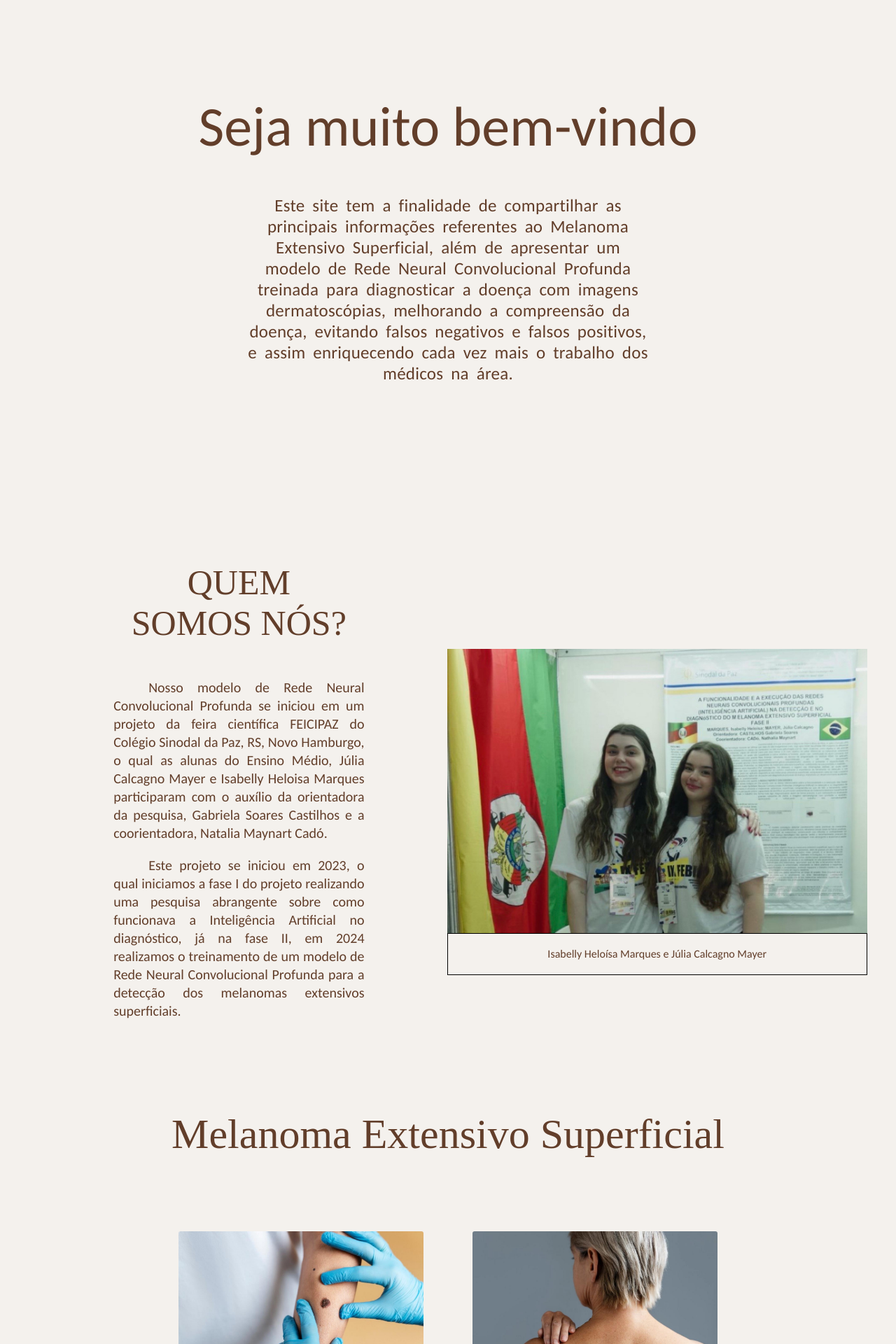
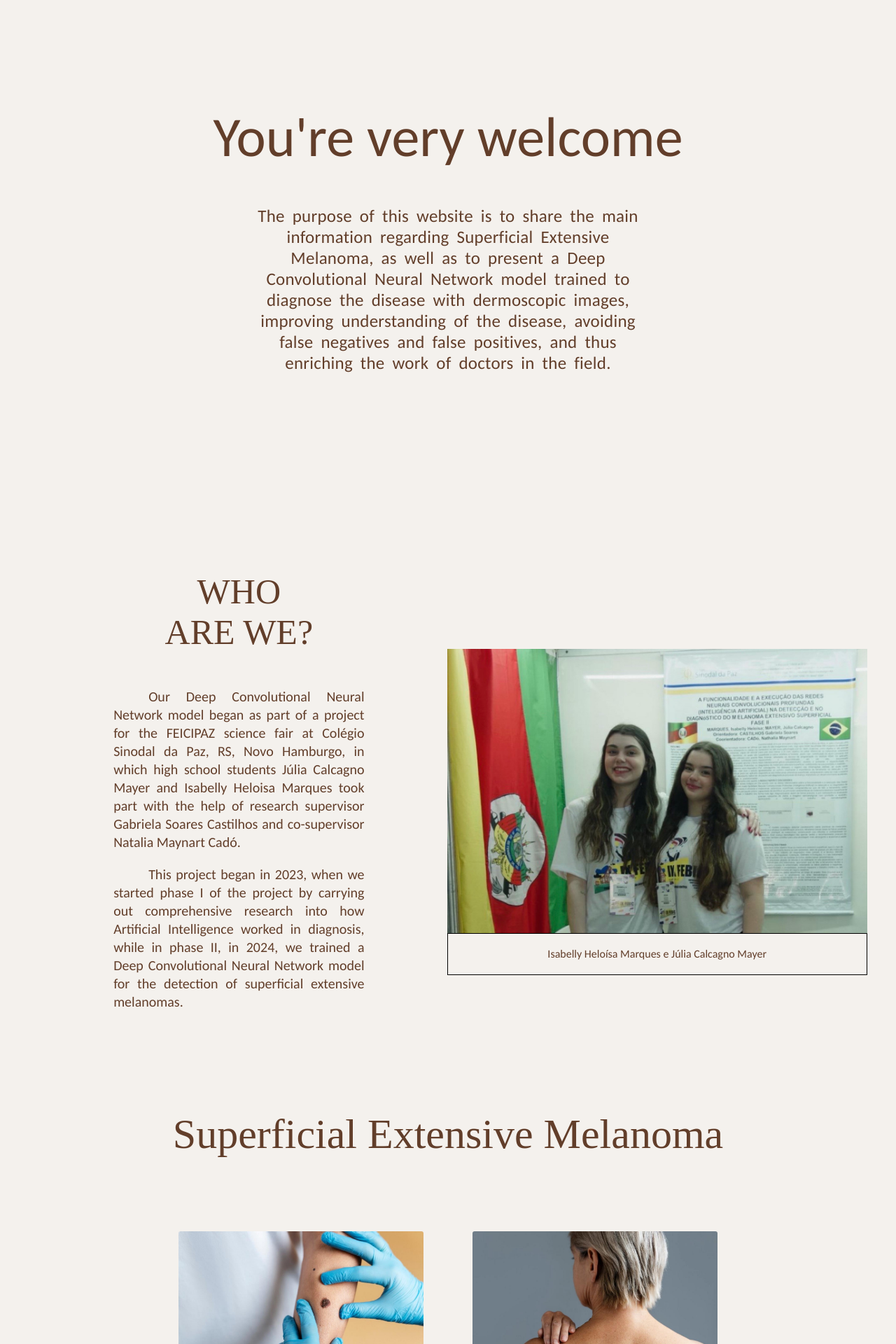
Before and after one commit to DevLeonardoK/melanoma-ai, a React (Create React App) app: page / in a window 1280 px wide. Shown: the part 860-2780 px from the top of the page at 70% size. Built offline with nearby package versions, Linux system fonts and the light colour scheme; a web font is replaced by a local one.

Commit message:
Update: idioma alterado

```diff
--- a/src/components/AboutPage/index.js
+++ b/src/components/AboutPage/index.js
@@ -83,23 +83,23 @@ export const AboutPage = () => {
     <>
       <AboutSection>
         <TitleTextSection>
-          <TitleText>QUEM</TitleText>
-          <TitleText>SOMOS NÓS?</TitleText>
+          <TitleText>WHO </TitleText>
+          <TitleText>ARE WE?</TitleText>
         </TitleTextSection>
         <AboutInfoText>
-          Nosso modelo de Rede Neural Convolucional Profunda se iniciou em um
-          projeto da feira científica FEICIPAZ do Colégio Sinodal da Paz, RS,
-          Novo Hamburgo, o qual as alunas do Ensino Médio, Júlia Calcagno Mayer
-          e Isabelly Heloisa Marques participaram com o auxílio da orientadora
-          da pesquisa, Gabriela Soares Castilhos e a coorientadora, Natalia
-          Maynart Cadó.
+          Our Deep Convolutional Neural Network model began as part of a project
+          for the FEICIPAZ science fair at Colégio Sinodal da Paz, RS, Novo
+          Hamburgo, in which high school students Júlia Calcagno Mayer and
+          Isabelly Heloisa Marques took part with the help of research
+          supervisor Gabriela Soares Castilhos and co-supervisor Natalia Maynart
+          Cadó.
         </AboutInfoText>
         <AboutInfoText>
-          Este projeto se iniciou em 2023, o qual iniciamos a fase I do projeto
-          realizando uma pesquisa abrangente sobre como funcionava a
-          Inteligência Artificial no diagnóstico, já na fase II, em 2024
-          realizamos o treinamento de um modelo de Rede Neural Convolucional
-          Profunda para a detecção dos melanomas extensivos superficiais.
+          This project began in 2023, when we started phase I of the project by
+          carrying out comprehensive research into how Artificial Intelligence
+          worked in diagnosis, while in phase II, in 2024, we trained a Deep
+          Convolutional Neural Network model for the detection of superficial
+          extensive melanomas.
         </AboutInfoText>
       </AboutSection>
       <AboutSectionImage>
--- a/src/components/BenefectsContainer/index.js
+++ b/src/components/BenefectsContainer/index.js
@@ -3,7 +3,7 @@ import styled from "styled-components";
 export const BenefectsContainer = styled.div`
   width: 100%;
   display: flex;
-  justify-content: center
+  justify-content: center;
   align-items: center;
   min-height: 100vh;
   background-color: #f4f1ed;
--- a/src/components/BenefectsPage/index.js
+++ b/src/components/BenefectsPage/index.js
@@ -78,28 +78,27 @@ export const BenefectsPage = () => {
   return (
     <>
       <BenefectsSection>
-        <BenefectsTitleText>Quais os benefícios da IA?</BenefectsTitleText>
+        <BenefectsTitleText>What are the benefits of AI?</BenefectsTitleText>
         <BenefectInfoSection>
           <BenefectAreaInfo>
             <BenefectAreaInfoImg src={BenefectImg2}></BenefectAreaInfoImg>
 
             <BenefectAreaText>
-              <BenefectAreaInfoTitleText>Agilidade </BenefectAreaInfoTitleText>
+              <BenefectAreaInfoTitleText>Agility </BenefectAreaInfoTitleText>
               <BenefectAreaInfoText>
-                As redes Neurals convolucionais Profundas. Possuem uma rapidez
-                inegociável diante da sua estrutura similar a de nós seres
-                humanos, contribuindo para um agnóstico em menos de 10 segundos.
+                Deep convolutional neural networks. They have a non-negotiable
+                speed due to their structure similar to that of us human beings,
+                contributing to an agnostic in less than 10 seconds.
               </BenefectAreaInfoText>
             </BenefectAreaText>
           </BenefectAreaInfo>
           <BenefectAreaInfo>
             <BenefectAreaInfoImg src={BenefectImg3}></BenefectAreaInfoImg>
             <BenefectAreaText>
-              <BenefectAreaInfoTitleText>Presteza </BenefectAreaInfoTitleText>
+              <BenefectAreaInfoTitleText>Promptness </BenefectAreaInfoTitleText>
               <BenefectAreaInfoText>
-                Rel comorovado cientificamente que a Inteligência Artificial
-                possui uma agilidade extrema para compreender algoritmos e
-                números.
+                Artificial Intelligence has been scientifically proven to be
+                extremely agile at understanding algorithms and numbers.
               </BenefectAreaInfoText>
             </BenefectAreaText>
           </BenefectAreaInfo>
@@ -107,13 +106,13 @@ export const BenefectsPage = () => {
             <BenefectAreaInfoImg src={BenefectImg1}></BenefectAreaInfoImg>
             <BenefectAreaText>
               <BenefectAreaInfoTitleText>
-                Aprimoramento do sistema de saúde
+                Improving the health system
               </BenefectAreaInfoTitleText>
               {/* <BenefectAreaInfoTitleText>saúde</BenefectAreaInfoTitleText> */}
               <BenefectAreaInfoText>
-                Este recurso tem a finalidade restrita de ser utilizado por
-                médicos, pois foram utilizadas imagens as quais somente estes
-                profisisonais possuem acesso.
+                The purpose of this resource is restricted to use by doctors, as
+                images have been used that only these professionals have access
+                to.
               </BenefectAreaInfoText>
             </BenefectAreaText>
           </BenefectAreaInfo>
--- a/src/components/ExplicationContainer/index.js
+++ b/src/components/ExplicationContainer/index.js
@@ -5,7 +5,7 @@ export const ExplicationContainer = styled.div`
   width: 100%;
   margin: 0;
   display: flex;
-  justify-content: center
+  justify-content: center;
   align-items: center;
   min-height: 100vh;
   background-color: #f4f1ed;
--- a/src/components/ExplicationPage/index.js
+++ b/src/components/ExplicationPage/index.js
@@ -176,47 +176,44 @@ export const ExplicationPage = () => {
       <SectionGeral id="SectionGeral">
         <PageOne id="PageOne">
           <PageOneTitleText>
-            O que é um Melanoma Extensivo Superficial?
+            What is an Extensive Superficial Melanoma?
           </PageOneTitleText>
           <PageOneTextInfo>
-            O melanoma expansivo superficial, como também é conhecido,
-            encontra-se sobre um nevo existente, que são pequenas lesões
-            cutâneas, crescendo de forma radial, e assim acaba invadindo a
-            camada dérmica da pele. A forma mais comum de ambos os sexos, tanto
-            o feminino como o masculino de formar o MES (Melanoma Extensivo
-            Superficial) é a exposição temporária ao sol sem proteção solar,
-            pelo fato dos melanomas incidirem nos homens no tronco e nas
-            mulheres nos membros inferiores, de acordo com Dimatos et al, 2009,
-            p. 15
+            Superficial expansive melanoma, as it is also known, is found on top
+            of an existing nevus, which are small skin lesions that grow
+            radially, invading the dermal layer of the skin. The most common way
+            for both males and females to form MES (Superficial Extensive
+            Melanoma) is temporary exposure to the sun without sun protection,
+            due to the fact that melanomas occur in men on the trunk and in
+            women on the lower limbs, according to Dimatos et al, 2009, p. 15.
           </PageOneTextInfo>
           <ButtonClose onClick={fechar}>X</ButtonClose>
         </PageOne>
         <PageTwo id="PageTwo">
           <PageTwoTitleText>
-            Acho que tenho melanoma, o que eu faço agora?
+            I think I have melanoma, what do I do now?
           </PageTwoTitleText>
           <PageTwoTextInfo>
-            Se você verificar pintas suspeitas pelo corpo e estiver com suspeita
-            de ter o melanoma extensivo superficial primeiramente deve-se
-            procurar ajuda médica e proteger-se do sol, buscando assim um
-            tratamento para o próprio.
+            If you see suspicious spots on your body and are suspected of having
+            superficial extensive melanoma, you should first seek medical help
+            and protect yourself from the sun in order to seek treatment.
           </PageTwoTextInfo>
           <ButtonClose onClick={fechar}>X</ButtonClose>
         </PageTwo>
         <TitleExplicationText id="TitleExplicationText">
-          Melanoma Extensivo Superficial
+          Superficial Extensive Melanoma
         </TitleExplicationText>
         <SectionCardsExplication id="SectionCardsExplication">
           <CardExplication>
             <ImageArea src={ImgMelanoma1}></ImageArea>
             <InformationButton id="FirstBtn" onClick={mudarFirst}>
-              O que é um Melanoma Extensivo Superficial?
+              What is an Extensive Superficial Melanoma?
             </InformationButton>
           </CardExplication>
           <CardExplication>
             <ImageArea src={ImgMelanoma2}></ImageArea>
             <InformationButton id="SecondBtn" onClick={mudarSecond}>
-              Acho que tenho melanoma, o que eu faço agora?
+              I think I have melanoma, what do I do now?
             </InformationButton>
           </CardExplication>
         </SectionCardsExplication>
--- a/src/components/InitialContainer/index.js
+++ b/src/components/InitialContainer/index.js
@@ -9,7 +9,6 @@ export const InitialContainer = styled.div`
   justify-content: center;
   align-items: center;
   min-height: 100vh;
-  // background-color: black
   background-image: url(${backgroundInitial});
   background-repeat: no-repeat;
   background-size: cover;
--- a/src/components/PageInitial/index.js
+++ b/src/components/PageInitial/index.js
@@ -36,8 +36,8 @@ export const SectionInitial = () => {
     <>
       <Section>
         <Text>
-          Deetecção de melanomas extensivos superficiais realizada pela IA
-          (Redes Neurais Convulacionais Profundas)
+          Detection of extensive superficial melanomas by AI (Deep Convolutional
+          Neural Networks)
         </Text>
         <NameText>ISABELLY HELOISA MARQUES AND JÚLIA CALCAGNO MAYER </NameText>
       </Section>
--- a/src/components/ResultsPage/index.js
+++ b/src/components/ResultsPage/index.js
@@ -16,7 +16,6 @@ export const ResultTitleText = styled.a`
   font-weight: 300;
   letter-spacing: 1px;
   text-decoration: none;
-
 `;
 
 export const ResultArea = styled.section`
@@ -88,13 +87,15 @@ export const ResultTextInfos = styled.p`
   font-weight: 300;
 `;
 
-
 export const ResultsPage = () => {
-
-
   return (
     <ResultsGeralSection>
-            <ResultTitleText href="https://devleonardok.github.io/melanomaRodar" target="__blank">Diagnóstico</ResultTitleText>
+      <ResultTitleText
+        href="https://devleonardok.github.io/melanomaRodar"
+        target="__blank"
+      >
+        Diagnosis
+      </ResultTitleText>
       {/* <ResultArea>
                 <ResultImgArea>
                     <ResultImgAreaText>Faça o upload da imagem para validação</ResultImgAreaText>
--- a/src/components/WelcomePage/index.js
+++ b/src/components/WelcomePage/index.js
@@ -49,14 +49,14 @@ export const WelcomePage = () => {
   return (
     <>
       <WelcomeSection>
-        <WelcomeTitle>Seja muito bem-vindo</WelcomeTitle>
+        <WelcomeTitle>You're very welcome</WelcomeTitle>
         <WelcomeText>
-          Este site tem a finalidade de compartilhar as principais informações
-          referentes ao Melanoma Extensivo Superficial, além de apresentar um
-          modelo de Rede Neural Convolucional Profunda treinada para
-          diagnosticar a doença com imagens dermatoscópias, melhorando a
-          compreensão da doença, evitando falsos negativos e falsos positivos, e
-          assim enriquecendo cada vez mais o trabalho dos médicos na área.
+          The purpose of this website is to share the main information regarding
+          Superficial Extensive Melanoma, as well as to present a Deep
+          Convolutional Neural Network model trained to diagnose the disease
+          with dermoscopic images, improving understanding of the disease,
+          avoiding false negatives and false positives, and thus enriching the
+          work of doctors in the field.
         </WelcomeText>
       </WelcomeSection>
     </>
```
Lines whose indentation alone changed are shown as unchanged.
